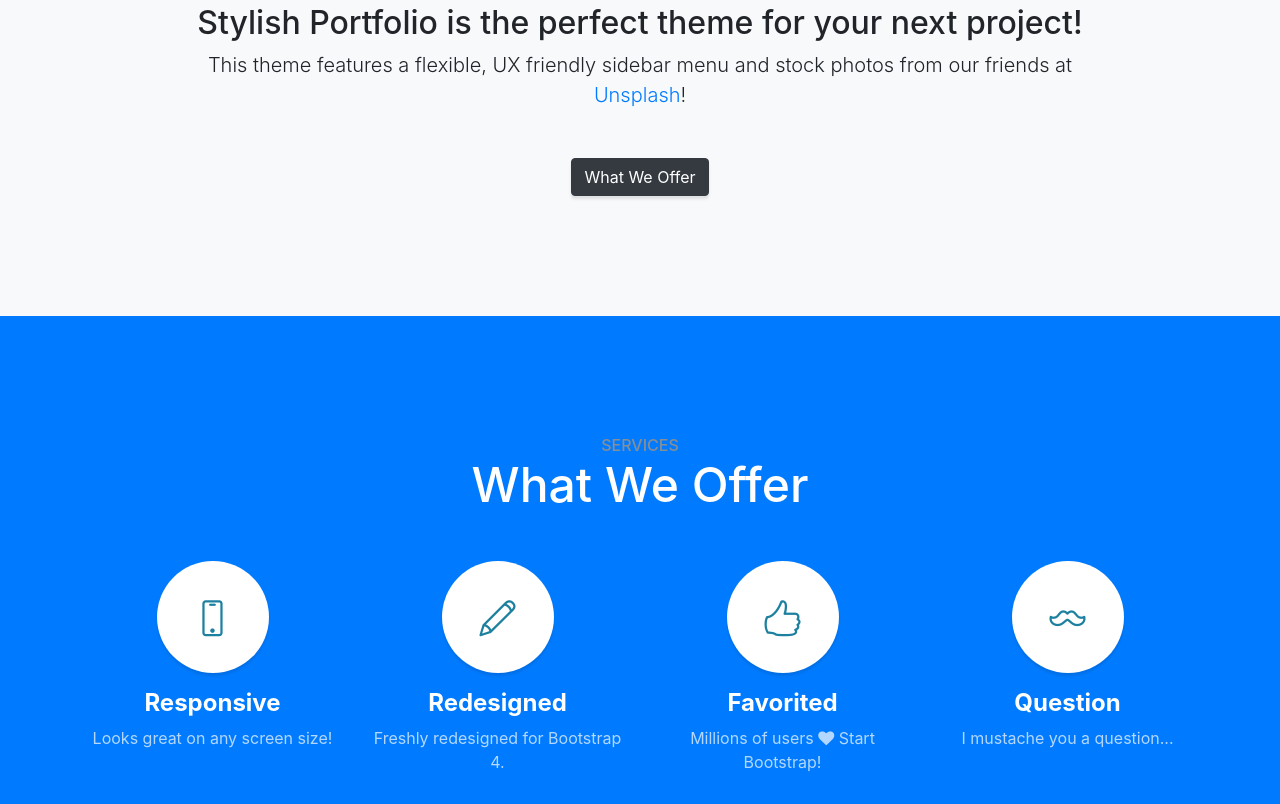
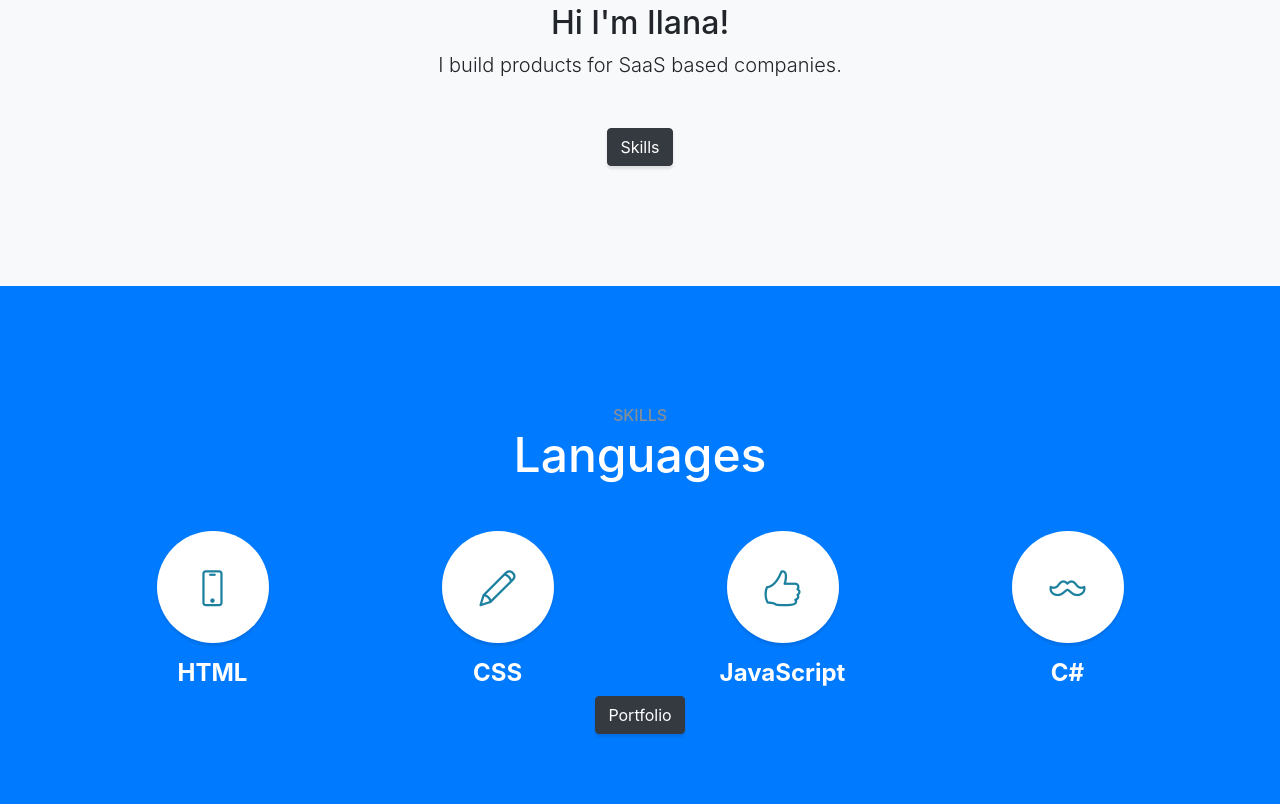
Before and after one commit to ilanadavis/ilanadavis.github.io, a website with bundled scripts: page index.html in a window 1280 px wide. Shown: the part 916-1720 px from the top of the page. Built offline with nearby package versions, Linux system fonts and the light colour scheme.

Commit message:
changes to site and new images

```diff
--- a/index.html
+++ b/index.html
@@ -8,7 +8,7 @@
     <meta name="description" content="">
     <meta name="author" content="">
 
-    <title>Stylish Portfolio - Start Bootstrap Template</title>
+    <title>Ilana Davis | Portfolio</title>
 
     <!-- Bootstrap Core CSS -->
     <link href="vendor/bootstrap/css/bootstrap.min.css" rel="stylesheet">
@@ -31,7 +31,7 @@
     <nav id="sidebar-wrapper">
       <ul class="sidebar-nav">
         <li class="sidebar-brand">
-          <a class="js-scroll-trigger" href="#page-top">Start Bootstrap</a>
+          <a class="js-scroll-trigger" href="#page-top">Ilana Davis | Portfolio</a>
         </li>
         <li class="sidebar-nav-item">
           <a class="js-scroll-trigger" href="#page-top">Home</a>
@@ -39,8 +39,8 @@
         <li class="sidebar-nav-item">
           <a class="js-scroll-trigger" href="#about">About</a>
         </li>
-        <li class="sidebar-nav-item">
-          <a class="js-scroll-trigger" href="#services">Services</a>
+		<li class="sidebar-nav-item">
+          <a class="js-scroll-trigger" href="#skills">Skills</a>
         </li>
         <li class="sidebar-nav-item">
           <a class="js-scroll-trigger" href="#portfolio">Portfolio</a>
@@ -54,9 +54,9 @@
     <!-- Header -->
     <header class="masthead d-flex">
       <div class="container text-center my-auto">
-        <h1 class="mb-1">Stylish Portfolio</h1>
+        <h1 class="mb-1">Ilana Davis</h1>
         <h3 class="mb-5">
-          <em>A Free Bootstrap Theme by Start Bootstrap</em>
+          <em>Portfolio</em>
         </h3>
         <a class="btn btn-primary btn-xl js-scroll-trigger" href="#about">Find Out More</a>
       </div>
@@ -67,22 +67,25 @@
     <section class="content-section bg-light" id="about">
       <div class="container text-center">
         <div class="row">
-          <div class="col-lg-10 mx-auto">
-            <h2>Stylish Portfolio is the perfect theme for your next project!</h2>
-            <p class="lead mb-5">This theme features a flexible, UX friendly sidebar menu and stock photos from our friends at
-              <a href="https://unsplash.com/">Unsplash</a>!</p>
-            <a class="btn btn-dark btn-xl js-scroll-trigger" href="#services">What We Offer</a>
-          </div>
+          <div class="col-lg-12 mx-auto">
+            <h2>Hi I'm Ilana!</h2>
+            <p class="lead mb-5">I build products for SaaS based companies.
+		  </div>
+		</div>
+		<div class="row">
+			<div class="col-lg-12 text-center my-auto">
+				<a class="btn btn-dark btn-xl js-scroll-trigger" href="#skills">Skills</a>
+			</div>
         </div>
       </div>
     </section>
 
-    <!-- Services -->
-    <section class="content-section bg-primary text-white text-center" id="services">
+    <!-- Skills -->
+    <section class="content-section bg-primary text-white text-center" id="skills">
       <div class="container">
         <div class="content-section-heading">
-          <h3 class="text-secondary mb-0">Services</h3>
-          <h2 class="mb-5">What We Offer</h2>
+          <h3 class="text-secondary mb-0">Skills</h3>
+          <h2 class="mb-5">Languages</h2>
         </div>
         <div class="row">
           <div class="col-lg-3 col-md-6 mb-5 mb-lg-0">
@@ -90,52 +93,46 @@
               <i class="icon-screen-smartphone"></i>
             </span>
             <h4>
-              <strong>Responsive</strong>
+              <strong>HTML</strong>
             </h4>
-            <p class="text-faded mb-0">Looks great on any screen size!</p>
+            <p class="text-faded mb-0"></p>
           </div>
           <div class="col-lg-3 col-md-6 mb-5 mb-lg-0">
             <span class="service-icon rounded-circle mx-auto mb-3">
               <i class="icon-pencil"></i>
             </span>
             <h4>
-              <strong>Redesigned</strong>
+              <strong>CSS</strong>
             </h4>
-            <p class="text-faded mb-0">Freshly redesigned for Bootstrap 4.</p>
+            <p class="text-faded mb-0"></p>
           </div>
           <div class="col-lg-3 col-md-6 mb-5 mb-md-0">
             <span class="service-icon rounded-circle mx-auto mb-3">
               <i class="icon-like"></i>
             </span>
             <h4>
-              <strong>Favorited</strong>
+              <strong>JavaScript</strong>
             </h4>
-            <p class="text-faded mb-0">Millions of users
-              <i class="fa fa-heart"></i>
-              Start Bootstrap!</p>
+            <p class="text-faded mb-0"></p>
           </div>
           <div class="col-lg-3 col-md-6">
             <span class="service-icon rounded-circle mx-auto mb-3">
               <i class="icon-mustache"></i>
             </span>
             <h4>
-              <strong>Question</strong>
+              <strong>C#</strong>
             </h4>
-            <p class="text-faded mb-0">I mustache you a question...</p>
+            <p class="text-faded mb-0"></p>
+		  </div>
+		</div>
+		  <div class="row">
+			<div class="col-lg-12 text-center my-auto">
+				<a class="btn btn-dark btn-xl js-scroll-trigger" href="#portfolio">Portfolio</a>
+			</div>
           </div>
-        </div>
       </div>
     </section>
 
-    <!-- Callout -->
-    <section class="callout">
-      <div class="container text-center">
-        <h2 class="mx-auto mb-5">Welcome to
-          <em>your</em>
-          next website!</h2>
-        <a class="btn btn-primary btn-xl" href="https://startbootstrap.com/template-overviews/stylish-portfolio/">Download Now!</a>
-      </div>
-    </section>
 
     <!-- Portfolio -->
     <section class="content-section" id="portfolio">
@@ -149,8 +146,8 @@
             <a class="portfolio-item" href="#">
               <span class="caption">
                 <span class="caption-content">
-                  <h2>Stationary</h2>
-                  <p class="mb-0">A yellow pencil with envelopes on a clean, blue backdrop!</p>
+                  <h2>Proejct Coffee</h2>
+                  <p class="mb-0">Coming Soon</p>
                 </span>
               </span>
               <img class="img-fluid" src="img/portfolio-1.jpg" alt="">
@@ -160,8 +157,8 @@
             <a class="portfolio-item" href="#">
               <span class="caption">
                 <span class="caption-content">
-                  <h2>Ice Cream</h2>
-                  <p class="mb-0">A dark blue background with a colored pencil, a clip, and a tiny ice cream cone!</p>
+                  <h2>Project Strawberries</h2>
+                  <p class="mb-0">Coming Soon</p>
                 </span>
               </span>
               <img class="img-fluid" src="img/portfolio-2.jpg" alt="">
@@ -171,8 +168,8 @@
             <a class="portfolio-item" href="#">
               <span class="caption">
                 <span class="caption-content">
-                  <h2>Strawberries</h2>
-                  <p class="mb-0">Strawberries are such a tasty snack, especially with a little sugar on top!</p>
+                  <h2>Project Avocado</h2>
+                  <p class="mb-0">Coming Soon</p>
                 </span>
               </span>
               <img class="img-fluid" src="img/portfolio-3.jpg" alt="">
@@ -182,8 +179,8 @@
             <a class="portfolio-item" href="#">
               <span class="caption">
                 <span class="caption-content">
-                  <h2>Workspace</h2>
-                  <p class="mb-0">A yellow workspace with some scissors, pencils, and other objects.</p>
+                  <h2>Project Smoothie</h2>
+                  <p class="mb-0">Coming Soon</p>
                 </span>
               </span>
               <img class="img-fluid" src="img/portfolio-4.jpg" alt="">
```
Also changed, not shown: README.md, img/portfolio-1.jpg, img/portfolio-2.jpg, img/portfolio-3.jpg, img/portfolio-4.jpg.
